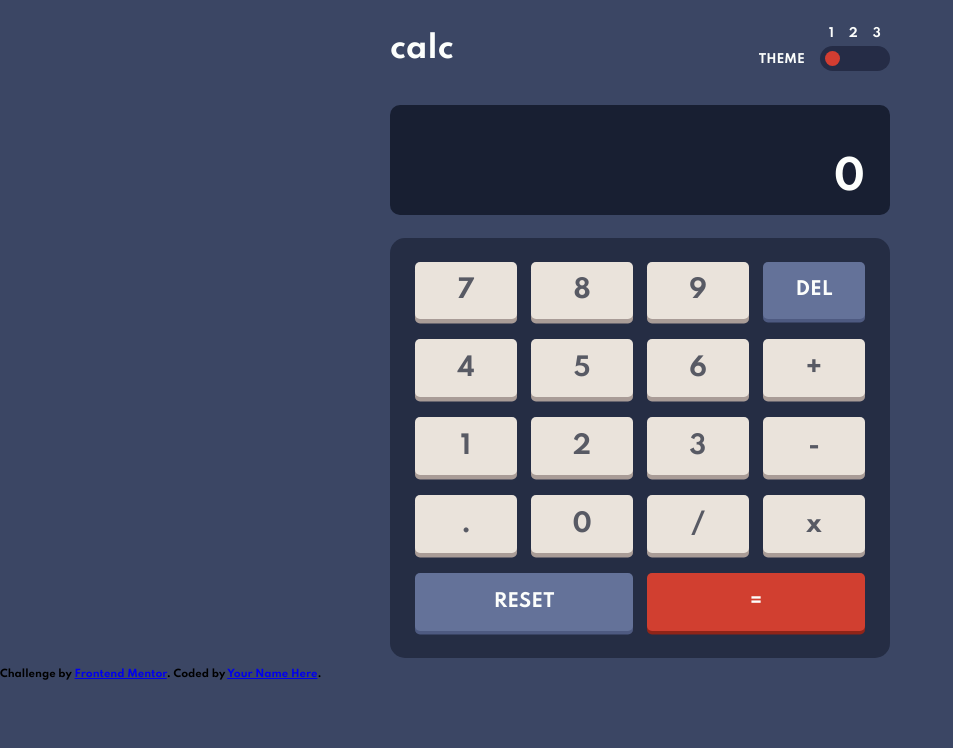
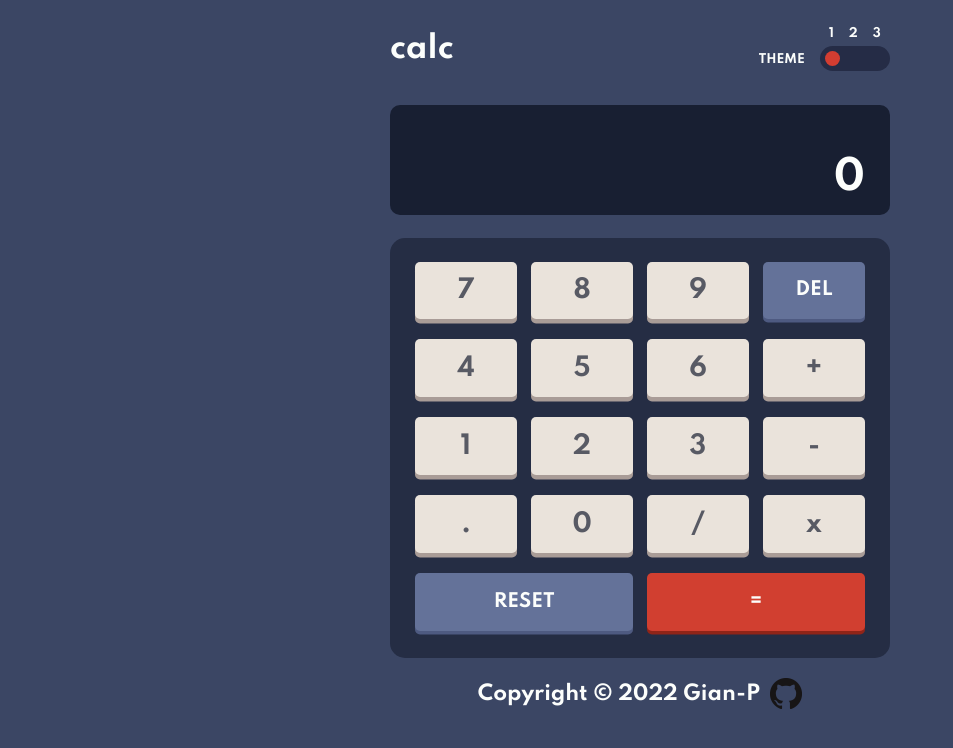
Before and after one commit to Gian-P/Calculator-app, a plain HTML site: page index.html in a window 1280 px wide. Shown: the whole page, without its empty margins (0-953 px from the left). Drawn offline with Linux system fonts and the light colour scheme.

Commit message:
Added the message

```diff
--- /dev/null
+++ b/css/components/footer.css
@@ -0,0 +1,20 @@
+.Footer {
+  display: flex;
+  align-items: center;
+  gap: 1rem;
+  padding: 2rem 1rem 1rem 1rem;
+  font-size: 2rem;
+  justify-content: center;
+}
+
+.Footer p{
+  color: var(--white-color);
+}
+.Git-icon{
+  transition: transform 0.3s ease-in-out;
+  max-width: none;
+  background-color: var(--Page-BC);
+}
+.Git-icon:hover {
+  transform: rotate(360deg) scale(1.2);
+}
--- a/css/main.css
+++ b/css/main.css
@@ -4,4 +4,5 @@
 @import './components/bottom-styles.css';
 @import './components/container-styles.css';
 @import './components/upper-styles.css';
+@import './components/footer.css';
 @import './base/media-queries.css';
--- a/index.html
+++ b/index.html
@@ -56,10 +56,15 @@
       <button class="Reset">RESET</button>
       <button class="Equal" id="IdEqual">=</button>
     </div>
-  </div>
-  <div class="attribution">
-    Challenge by <a href="https://www.frontendmentor.io?ref=challenge" target="_blank">Frontend Mentor</a>.
-    Coded by <a href="#">Your Name Here</a>.
+    <footer class="Footer">
+      <p>Copyright ©
+        <script>
+          document.write(new Date().getFullYear())
+        </script> Gian-P
+      </p>
+      <a href="https://github.com/Gian-P" target="_blank">
+        <img class="Git-icon" src="./images/Git-icon.png" alt=""></a>
+    </footer>
   </div>
 </body>
 </html>
```
Also changed, not shown: images/Git-icon.png (added).
